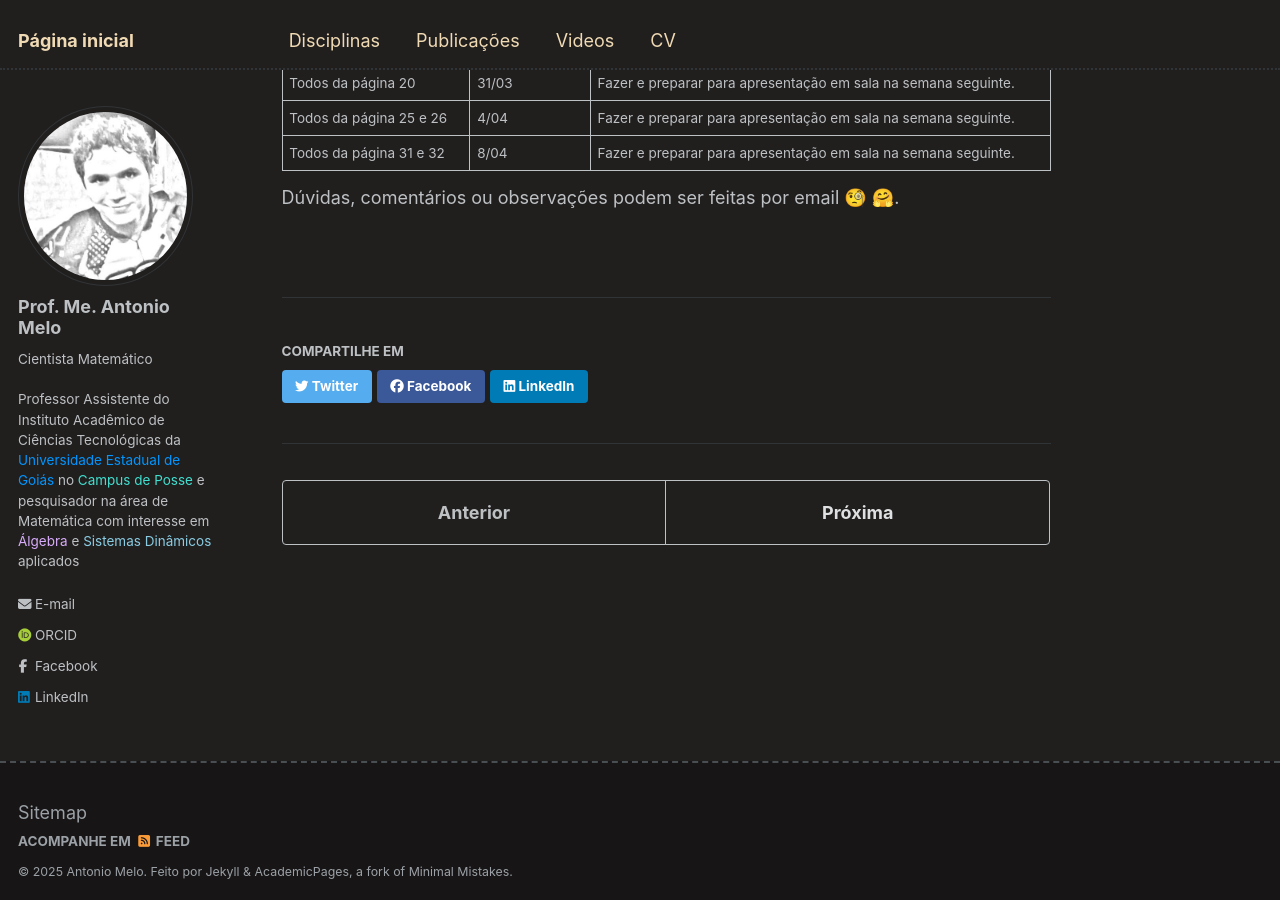
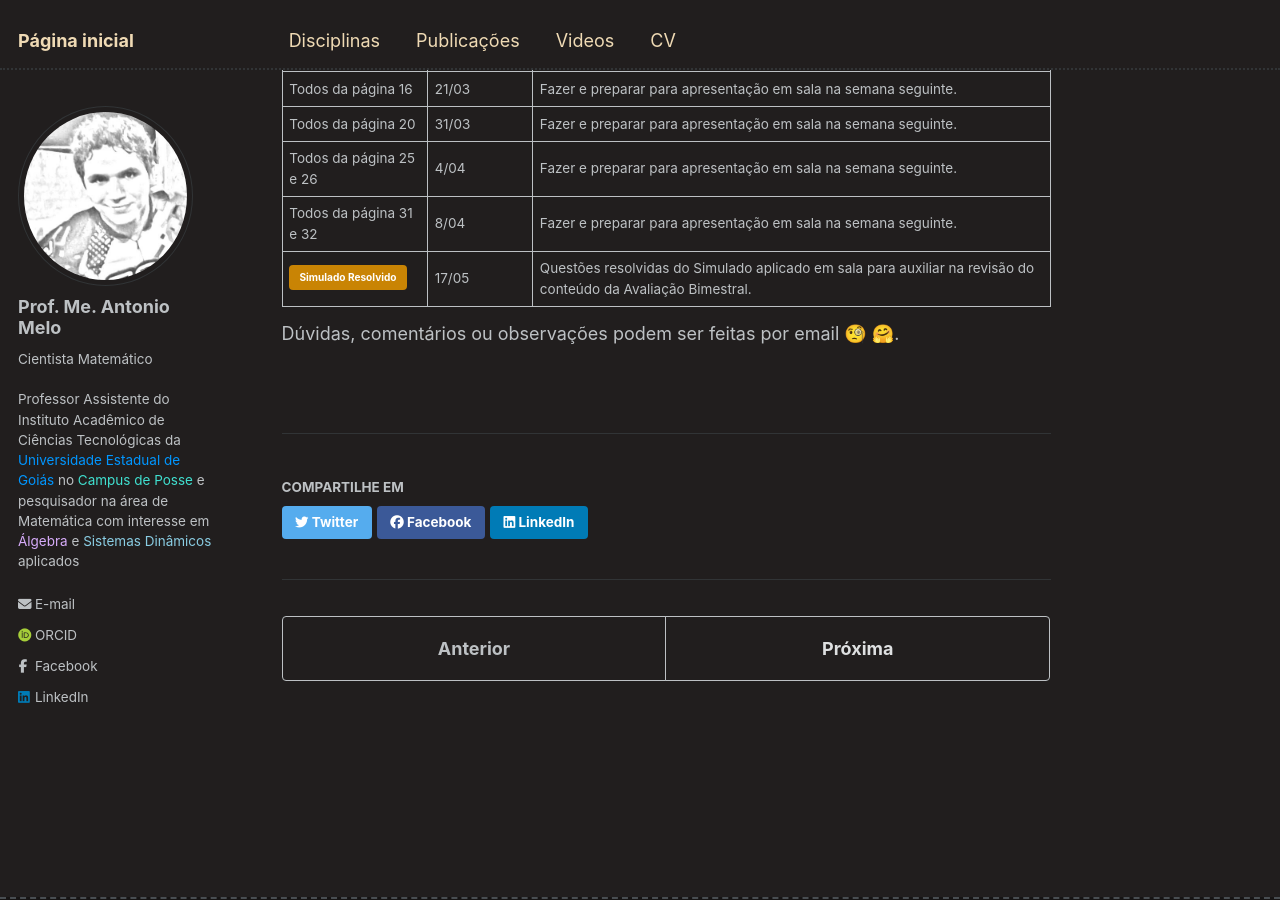
Before and after one commit to antmelo/antmelo.github.io, a Jekyll site: the page built from _teaching/2025-1-fundamentos.md, in a window 1280 px wide and 900 px high, scrolled down 1472 px. Built offline with Jekyll 4.4.1, drawn with Linux system fonts in a browser that asks for light colours; some web fonts are replaced.

Commit message:
Update 2025-1-fundamentos.md

```diff
--- a/_teaching/2025-1-fundamentos.md
+++ b/_teaching/2025-1-fundamentos.md
@@ -45,5 +45,6 @@ lógicas; Lógica de predicados. Aplicações de lógica de predicados.
 | Todos da página 20  | 31/03   | Fazer e preparar para apresentação em sala na semana seguinte.   |
 | Todos da página 25 e 26  | 4/04   | Fazer e preparar para apresentação em sala na semana seguinte.   |
 | Todos da página 31 e 32  | 8/04   | Fazer e preparar para apresentação em sala na semana seguinte.   |
+|  [Simulado Resolvido](https://antmelo.github.io/files/FundQM1.pdf){: .btn}  | 17/05   | Questões resolvidas do Simulado aplicado em sala para auxiliar na revisão do conteúdo da Avaliação Bimestral.   |
 
    Dúvidas, comentários ou observações podem ser feitas por email &#129488; &#129303;.
```
